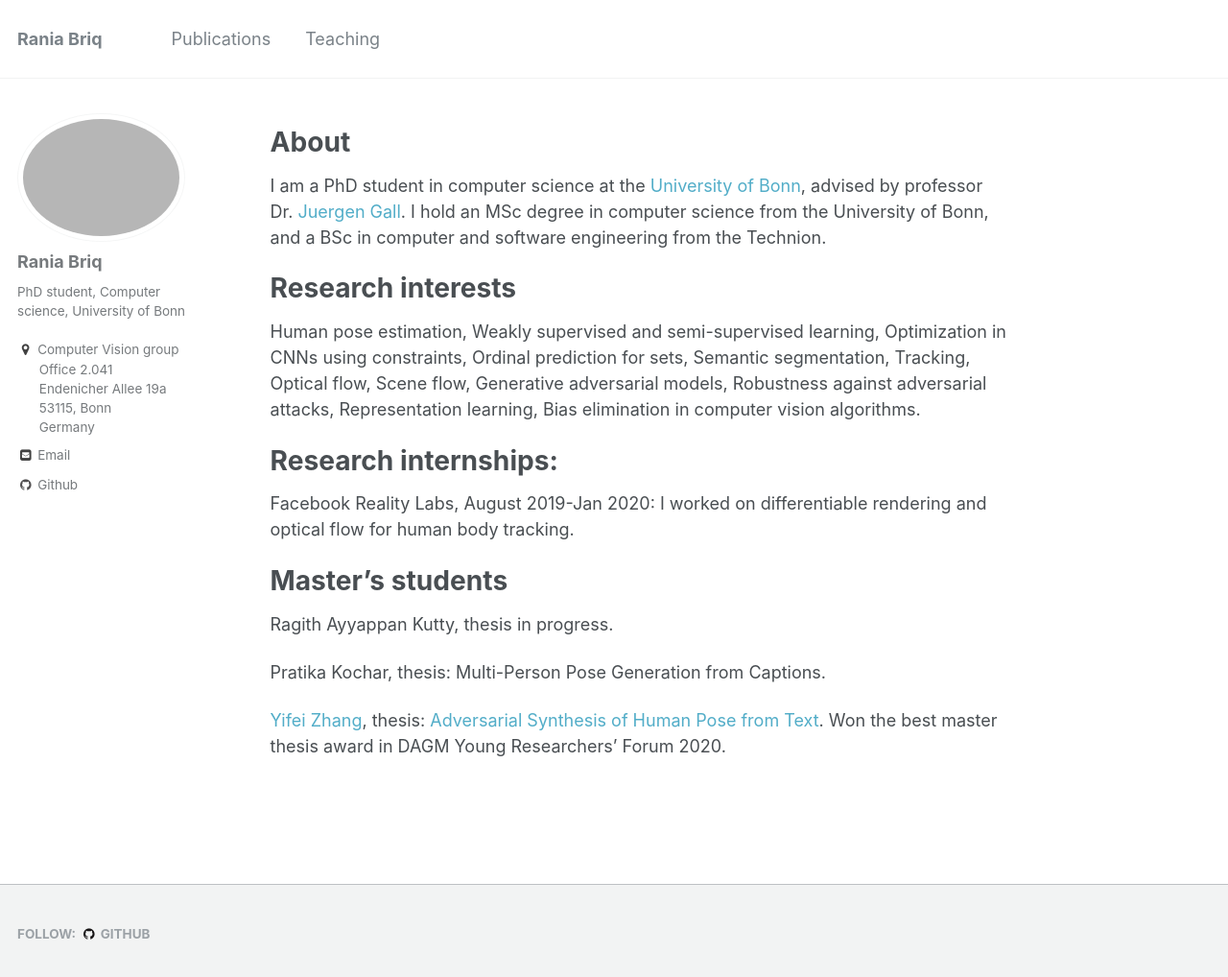
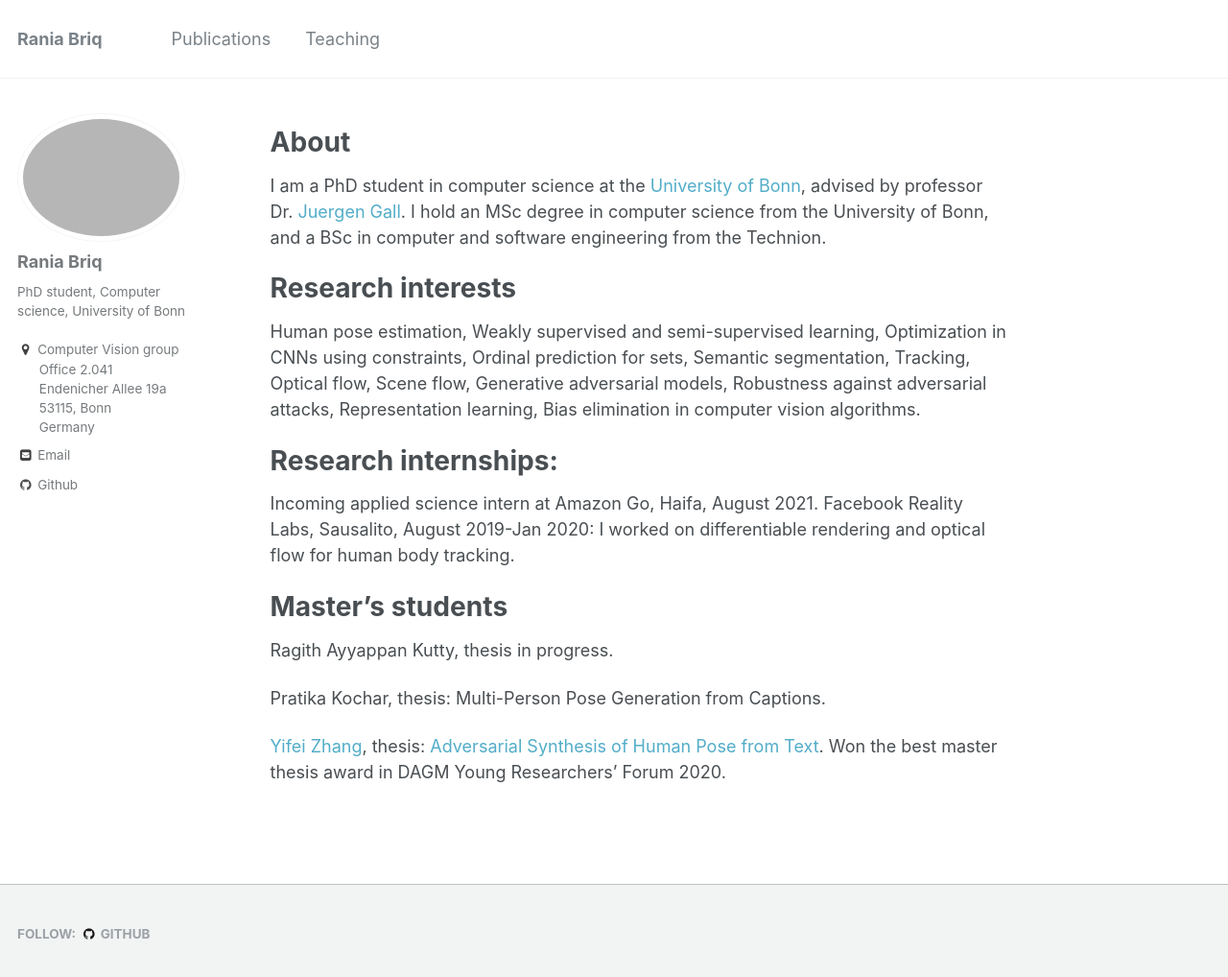
Before and after one commit to briqr/briqr.github.io, a Jekyll site: the page built from _pages/about.md, in a window 1280 px wide and 1031 px high. Shown: the top 1018 px of the window at 96% size. Built offline with Jekyll 4.4.1, drawn with Linux system fonts in a browser that asks for light colours.

Commit message:
Update about.md

```diff
--- a/_pages/about.md
+++ b/_pages/about.md
@@ -25,7 +25,8 @@ Human pose estimation, Weakly supervised and semi-supervised learning, Optimizat
 
 Research internships:
 ======
-Facebook Reality Labs, August 2019-Jan 2020: I worked on differentiable rendering and optical flow for human body tracking.
+Incoming applied science intern at Amazon Go, Haifa, August 2021.
+Facebook Reality Labs, Sausalito, August 2019-Jan 2020: I worked on differentiable rendering and optical flow for human body tracking.
 
 
 Master's students
```
